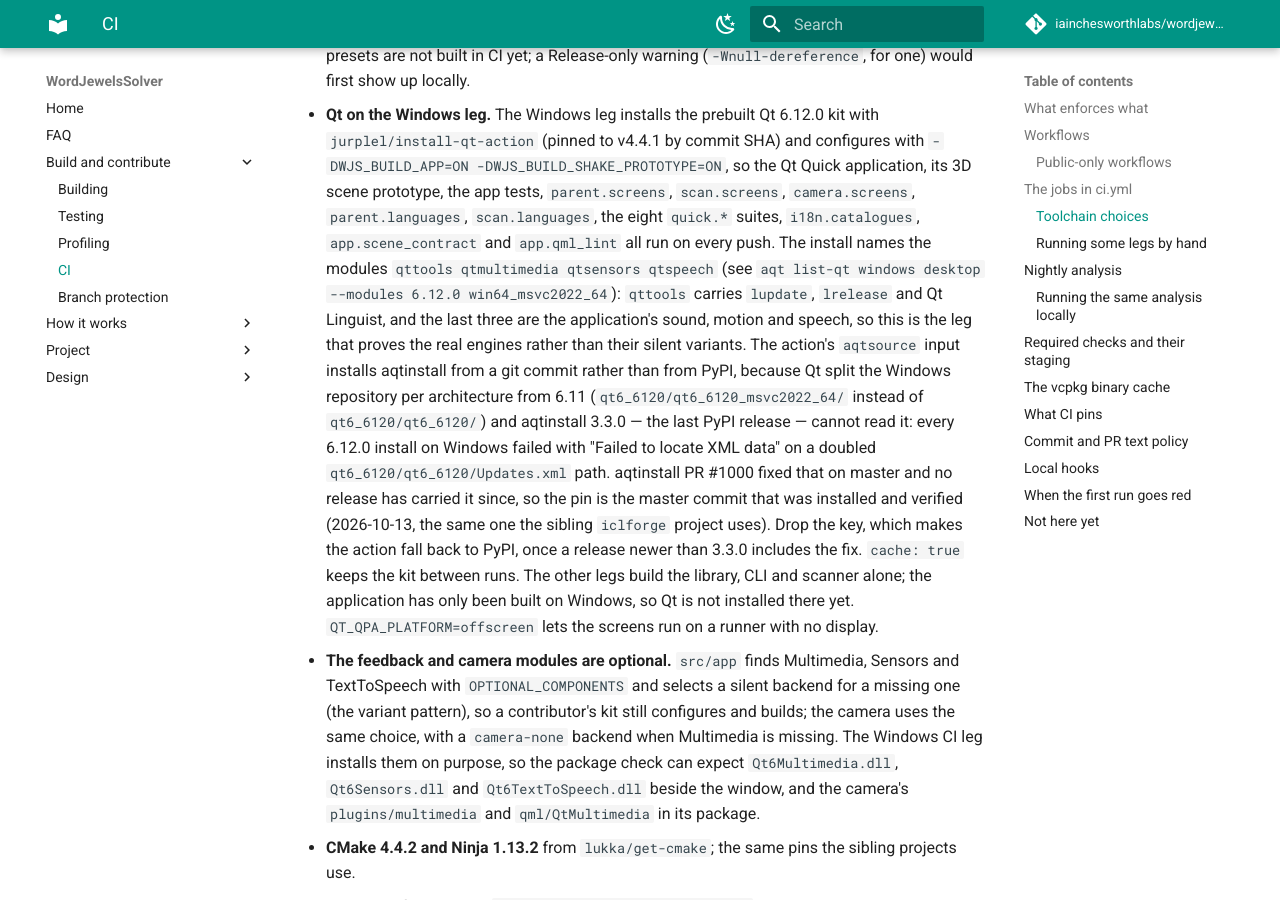
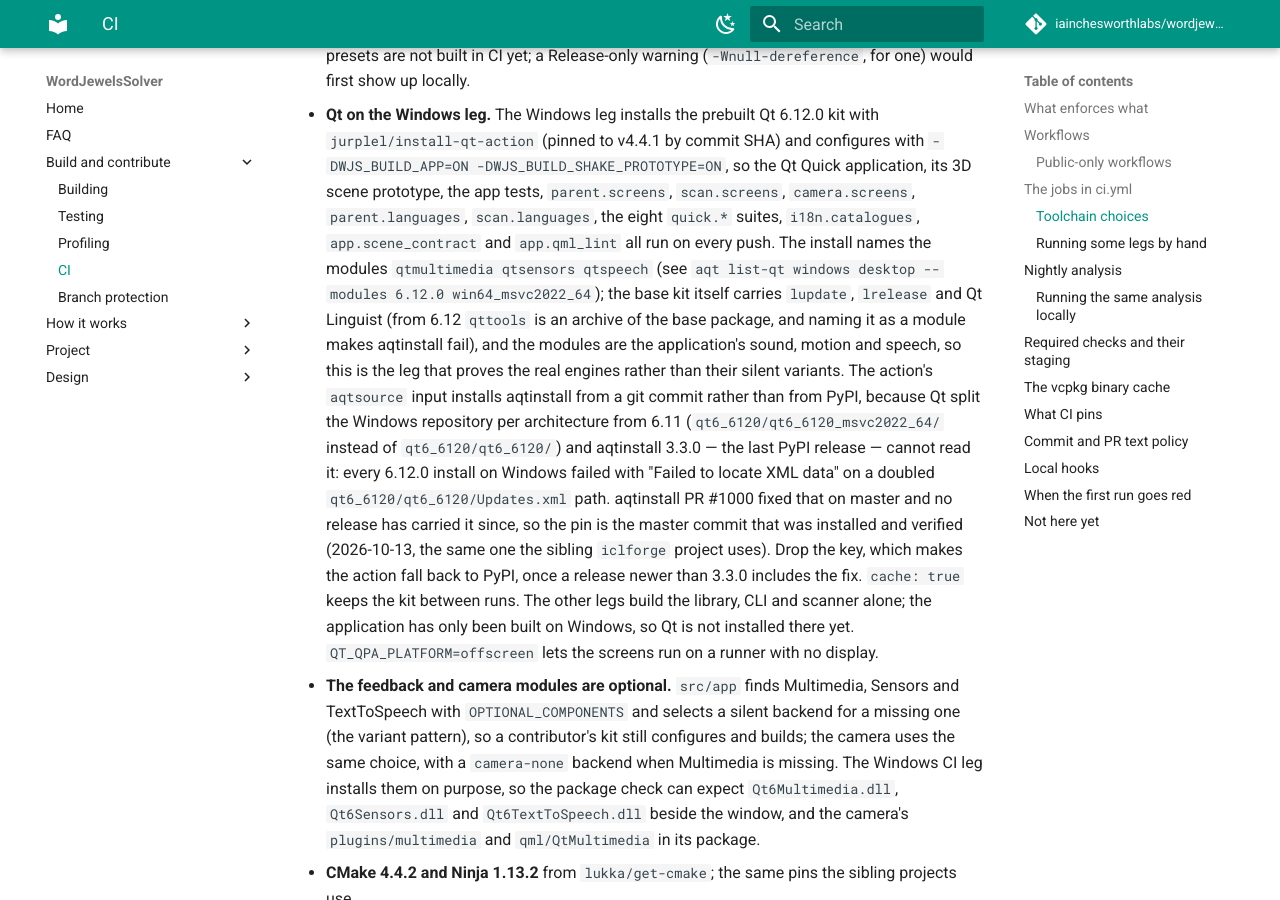
Before and after one commit to iainchesworthlabs/snapandspell, an MkDocs documentation site: the page built from docs/ci.md, in a window 1280 px wide and 900 px high, scrolled down 4439 px. Built offline with MkDocs 1.6.1 and Material for MkDocs 9.7.7, drawn with Linux system fonts in a browser that asks for light colours; comment, search, counter and statistics services are not loaded.

Commit message:
Stop naming qttools as a Qt module for the Windows leg
From Qt 6.12 qttools is an archive inside the base package that aqtinstall
installs for win64_msvc2022_64, not a separate module, so naming it makes the
install step fail with "The packages ['qttools'] were not found". lupdate,
lrelease and Qt Linguist still come with the base kit. Drop it from the
module list in ci.yml and .github/toolchain-versions.json (the toolchain
check keeps the two in step) and correct the comments and docs that said
the module carries them.

```diff
--- a/docs/ci.md
+++ b/docs/ci.md
@@ -147,10 +147,11 @@ import beside the binary, as the application's own deploy does for its screens.
   Qt Quick application, its 3D scene prototype, the app tests, `parent.screens`,
   `scan.screens`, `camera.screens`, `parent.languages`, `scan.languages`, the eight `quick.*`
   suites, `i18n.catalogues`, `app.scene_contract` and `app.qml_lint` all run on
-  every push. The install names the modules `qttools qtmultimedia qtsensors
-  qtspeech` (see `aqt list-qt windows desktop --modules 6.12.0
-  win64_msvc2022_64`): `qttools` carries `lupdate`, `lrelease` and Qt Linguist,
-  and the last three are the application's sound, motion and speech, so this is
+  every push. The install names the modules `qtmultimedia qtsensors qtspeech`
+  (see `aqt list-qt windows desktop --modules 6.12.0 win64_msvc2022_64`); the
+  base kit itself carries `lupdate`, `lrelease` and Qt Linguist (from 6.12
+  `qttools` is an archive of the base package, and naming it as a module makes
+  aqtinstall fail), and the modules are the application's sound, motion and speech, so this is
   the leg that proves the real engines rather than their silent variants. The
   action's `aqtsource` input installs aqtinstall from a git commit rather than
   from PyPI, because Qt split the Windows repository per architecture from 6.11
```
Also changed, not shown: docs/building.md (+2 -2 lines), 3 other files.
